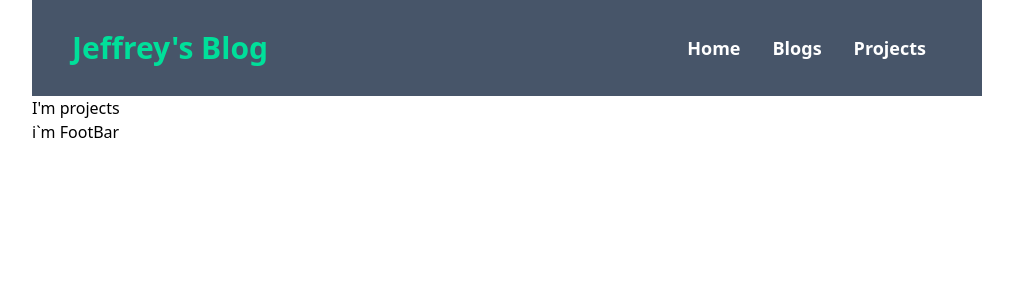
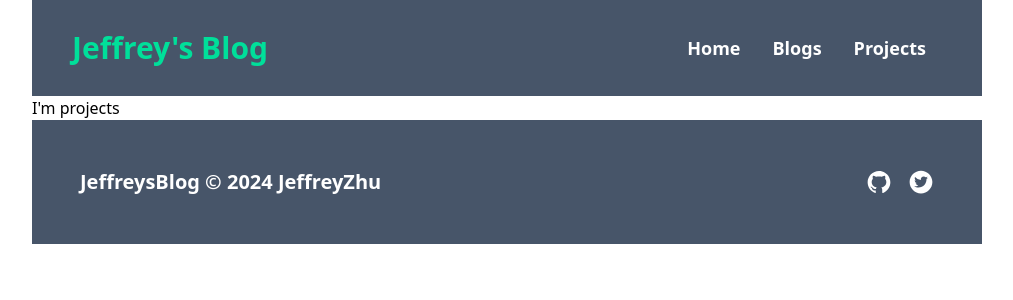
Before and after one commit to JeffreyZhu0201/NanoPress, a React (Create React App) app in the folder jeffreysblogfronted/: page /projects in a window 1280 px wide. Shown: the top 300 px of the page, without its empty margins (133-1146 px from the left). Built offline with nearby package versions, Linux system fonts and the light colour scheme.

Commit message:
底部栏

```diff
--- a/jeffreysblogfronted/src/App.tsx
+++ b/jeffreysblogfronted/src/App.tsx
@@ -2,7 +2,7 @@
  * @Author: JeffreyZhu 1624410543@qq.com
  * @Date: 2024-11-24 23:42:30
  * @LastEditors: JeffreyZhu 1624410543@qq.com
- * @LastEditTime: 2024-11-26 23:47:51
+ * @LastEditTime: 2024-11-28 14:46:38
  * @FilePath: \JeffreysBlog\jeffreysblogfronted\src\App.tsx
  * @Description: File Description Here...
  *
@@ -15,46 +15,13 @@ import React from 'react';
 import {
   BrowserRouter as Router,
   Routes,
-  Navigate,
   Route
   //  Link
 } from 'react-router-dom';
 
 import NavBar from "./components/NavBar"
 import FootBar from './components/FootBar';
-
-import Blogs from './pages/Blogs';
-import Homepage from './pages/Homepage';
-import Me from './pages/Me'
-import User from './pages/User'
-import Projects from './pages/Projects'
-
-const RouterList = [
-  {
-    path:"/",
-    page:<Navigate to="/home" replace/>
-  },
-  {
-    path:"/home",
-    page:<Homepage/>
-  },
-  {
-    path:"/blogs",
-    page:<Blogs/>
-  },
-  {
-    path:"/projects",
-    page:<Projects/>
-  },
-  {
-    path:"/me",
-    page:<Me/>
-  },
-  {
-    path:"/user",
-    page:<User/>
-  }
-]
+import links from './common/Links';
 
 function App() {
   return (
@@ -65,7 +32,7 @@ function App() {
 
           <Routes>
               {
-                RouterList.map((item)=>{
+                links.map((item)=>{
                   return <Route path={item.path} element={item.page}/>
                 })
               }
--- /dev/null
+++ b/jeffreysblogfronted/src/common/Links.tsx
@@ -0,0 +1,29 @@
+import { Navigate } from 'react-router-dom';
+import Blogs from '../pages/Blogs';
+import Homepage from '../pages/Homepage';
+import Projects from '../pages/Projects'
+
+const links = [
+    {
+        name:'',
+        path:'/',
+        page:<Navigate to='/home' replace></Navigate>
+    },
+    {
+        name:"Home",
+        path:'/home',
+        page:<Homepage/>
+    },
+    {
+        name:"Blogs",
+        path:'/blogs',
+        page:<Blogs/>
+    },
+    {
+        name:"Projects",
+        path:'/projects',
+        page:<Projects/>
+    }
+]
+
+export default links
--- a/jeffreysblogfronted/src/components/FootBar.tsx
+++ b/jeffreysblogfronted/src/components/FootBar.tsx
@@ -2,13 +2,14 @@
  * @Author: JeffreyZhu 1624410543@qq.com
  * @Date: 2024-11-25 21:12:26
  * @LastEditors: JeffreyZhu 1624410543@qq.com
- * @LastEditTime: 2024-11-25 21:17:20
+ * @LastEditTime: 2024-11-28 15:01:49
  * @FilePath: \JeffreysBlog\jeffreysblogfronted\src\components\FootBar.tsx
  * @Description: File Description Here...
  *
  * Copyright (c) 2024 by JeffreyZhu, All Rights Reserved.
  */
 import React from "react"
+import { AiFillGithub, AiFillTwitterCircle, AiOutlineGithub } from "react-icons/ai"
 // import { AiOutlineClose, AiOutlineMenu } from 'react-icons/ai'
 // import {useState} from 'react'
 
@@ -21,8 +22,14 @@ function FootBar(){
     // }
 
     return (
-        <div>
-            i`m FootBar
+        <div className="items-center flex justify-between p-4 md:p-12 bg-slate-600">
+            <div className="text-white text-lg md:text-xl font-bold">
+                JeffreysBlog © 2024 JeffreyZhu
+            </div>
+            <div className="flex items-center gap-4">
+                <AiFillGithub color="white" size={26}></AiFillGithub>
+                <AiFillTwitterCircle color="white" size={26}></AiFillTwitterCircle>
+            </div>
         </div>
     )
 
--- a/jeffreysblogfronted/src/components/NavBar.tsx
+++ b/jeffreysblogfronted/src/components/NavBar.tsx
@@ -2,7 +2,7 @@
  * @Author: JeffreyZhu 1624410543@qq.com
  * @Date: 2024-11-25 20:52:43
  * @LastEditors: JeffreyZhu 1624410543@qq.com
- * @LastEditTime: 2024-11-27 23:35:40
+ * @LastEditTime: 2024-11-28 14:52:53
  * @FilePath: \JeffreysBlog\jeffreysblogfronted\src\components\NavBar.tsx
  * @Description: File Description Here...
  *
@@ -12,21 +12,8 @@
 import React from "react"
 import { AiOutlineClose, AiOutlineMenu } from 'react-icons/ai'
 import {useState} from 'react'
-
-const links = [
-    {
-        name:"Home",
-        path:'/home'
-    },
-    {
-        name:"Blogs",
-        path:'/blogs'
-    },
-    {
-        name:"Projects",
-        path:'/projects'
-    }
-]
+import links from "../common/Links"
+import { Link } from "react-router-dom"
 
 
 function NavBar(){
@@ -44,10 +31,12 @@ function NavBar(){
             <ul className='hidden md:flex font-bold text-lg'>
                 {
                     links.map((item)=>{
-                        return <li className='p-4 hover:underline hover:decoration-solid hover:underline-offset-8 decoration-4 cursor-pointer transition-colors duration-500'>{item.name}</li>
+                        if(item.name){
+                            return <Link to={item.path} replace className='p-4 hover:underline hover:decoration-solid hover:underline-offset-8 decoration-4 cursor-pointer transition-colors duration-500'>{item.name}</Link>
+                        }
+                        return null;
                     })
                 }
-
             </ul>
 
             <div onClick={handleNav} className='block md:hidden'>
```
